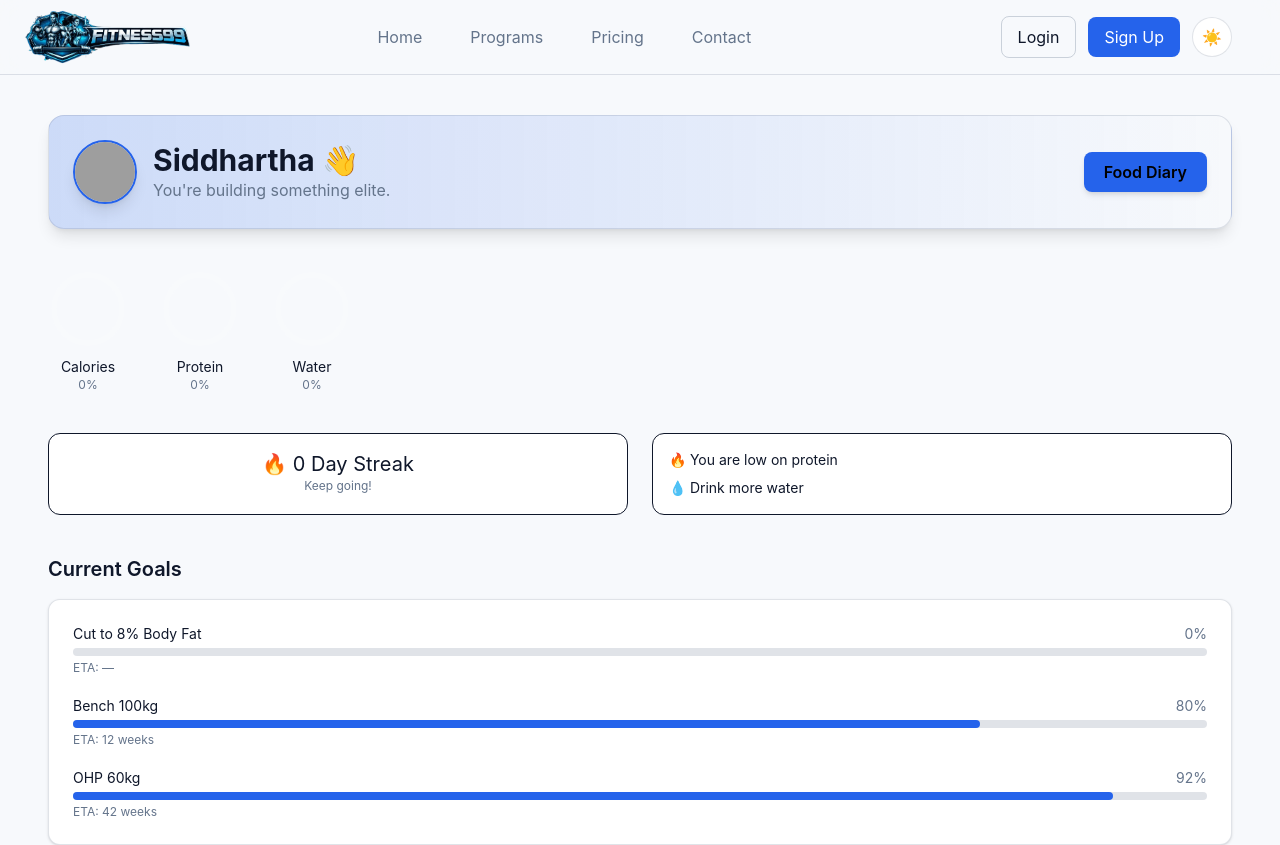
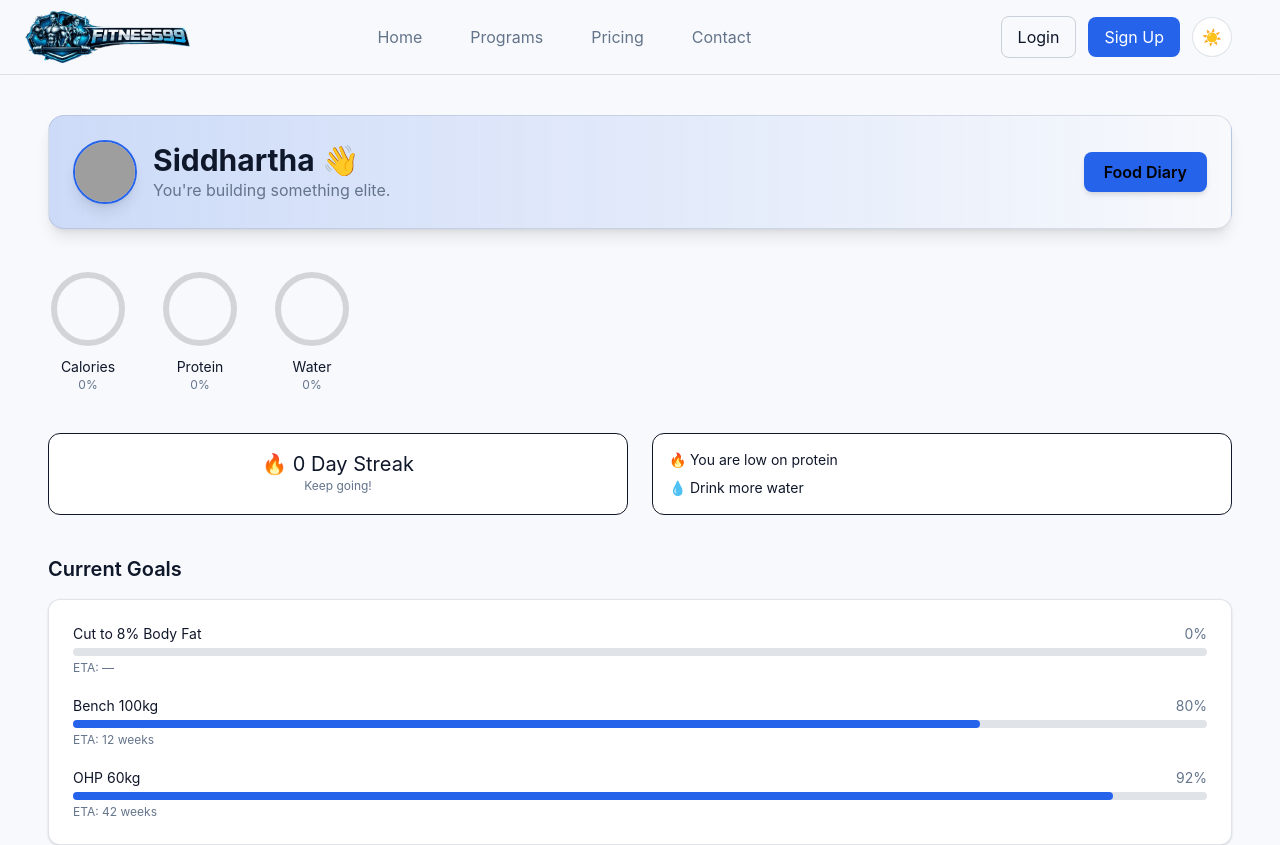
Before and after one commit to Mohitbhatt27/F99, a React (Vite) app: page /profile in a window 1280 px wide. Shown: the top 845 px of the page. Built offline with nearby package versions, Linux system fonts and the light colour scheme; no server answers; grey boxes are pictures that could not be loaded.

Commit message:
feat: update ProgressRing component to use CSS variable for stroke color; enhance theme consistency

```diff
--- a/components/ProgressRings.jsx
+++ b/components/ProgressRings.jsx
@@ -9,7 +9,7 @@ export default function ProgressRing({ value, label }) {
     <div className="flex flex-col items-center">
       <svg height={radius * 2} width={radius * 2}>
         <circle
-          stroke="rgba(255,255,255,0.1)"
+          stroke="var(--ring-bg)"
           fill="transparent"
           strokeWidth={stroke}
           r={normalized}
--- a/src/index.css
+++ b/src/index.css
@@ -2,6 +2,8 @@
 
 /*  LIGHT THEME (default) */
 :root {
+  --ring-bg: rgba(0, 0, 0, 0.15);
+
   --bg: #f7f9fc;
   --card: #ffffff;
   --primary: #2563eb;
@@ -14,6 +16,8 @@
 
 /*  DARK THEME */
 .dark {
+  --ring-bg: rgba(255, 255, 255, 0.15);
+
   --bg: #0b0f14;
   --card: #121821;
   --primary: #00d1ff;
```
